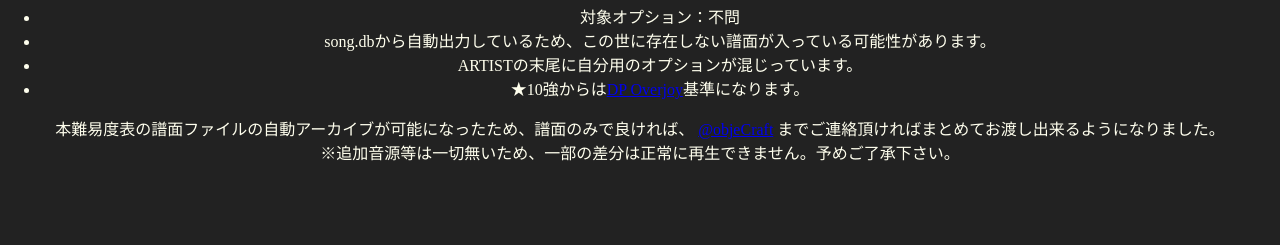
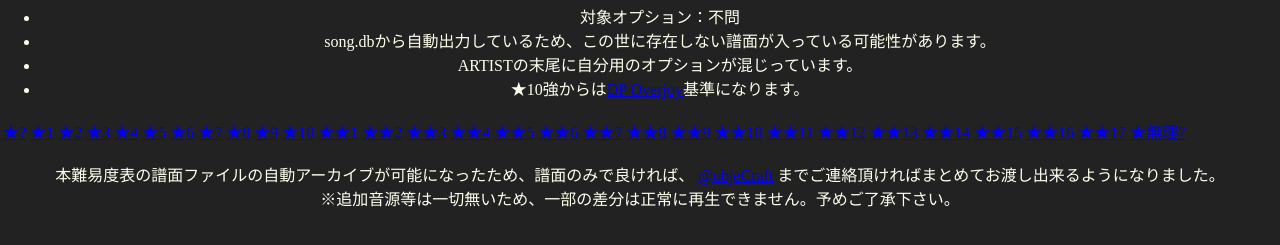
Before and after one commit to kenpel/objeCraft, a plain HTML site: page table14/index.html in a window 1280 px wide. Shown: the part 85-330 px from the top of the page. Drawn offline with Linux system fonts and the light colour scheme; no server answers.

Commit message:
Update index.html

```diff
--- a/table14/index.html
+++ b/table14/index.html
@@ -18,6 +18,40 @@
     <li>ARTISTの末尾に自分用のオプションが混じっています。
     <li>★10強からは<a href="http://ereter.net/dpoverjoy/">DP Overjoy</a>基準になります。
 </ul>
+
+<table>
+    <tr>
+        <td><a href="#★?">★?</a>
+        <td><a href="#★1">★1</a>
+        <td><a href="#★2">★2</a>
+        <td><a href="#★3">★3</a>
+        <td><a href="#★4">★4</a>
+        <td><a href="#★5">★5</a>
+        <td><a href="#★6">★6</a>
+        <td><a href="#★7">★7</a>
+        <td><a href="#★8">★8</a>
+        <td><a href="#★9">★9</a>
+        <td><a href="#★10">★10</a>
+        <td><a href="#★★1">★★1</a>
+        <td><a href="#★★2">★★2</a>
+        <td><a href="#★★3">★★3</a>
+        <td><a href="#★★4">★★4</a>
+        <td><a href="#★★5">★★5</a>
+        <td><a href="#★★6">★★6</a>
+        <td><a href="#★★7">★★7</a>
+        <td><a href="#★★8">★★8</a>
+        <td><a href="#★★9">★★9</a>
+        <td><a href="#★★10">★★10</a>
+        <td><a href="#★★11">★★11</a>
+        <td><a href="#★★12">★★12</a>
+        <td><a href="#★★13">★★13</a>
+        <td><a href="#★★14">★★14</a>
+        <td><a href="#★★15">★★15</a>
+        <td><a href="#★★16">★★16</a>
+        <td><a href="#★★17">★★17</a>
+        <td><a href="#★無理">★無理7</a>
+    </tr>
+</table>
 
 <p style="color:#ffffee">
 	本難易度表の譜面ファイルの自動アーカイブが可能になったため、譜面のみで良ければ、
```
